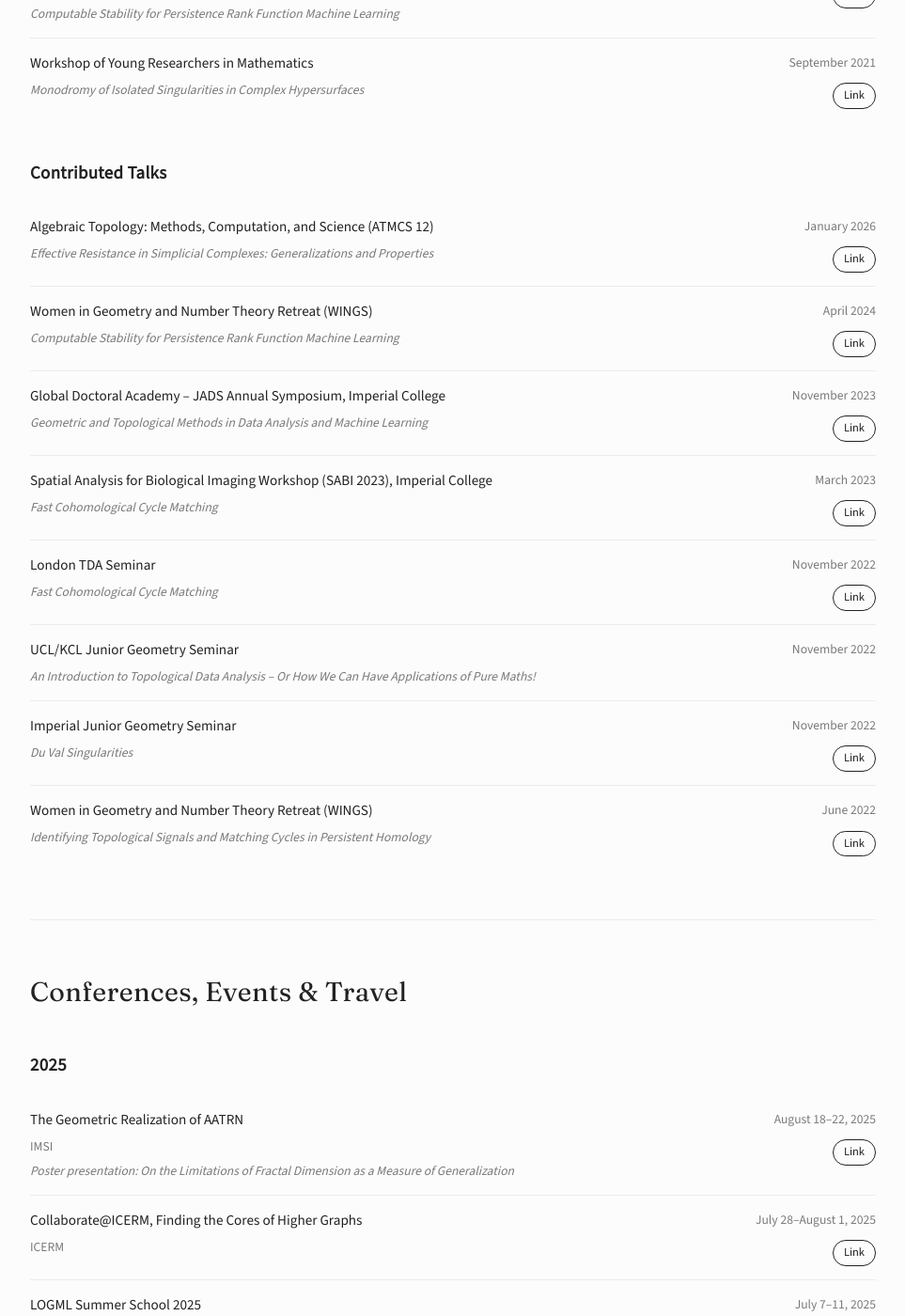
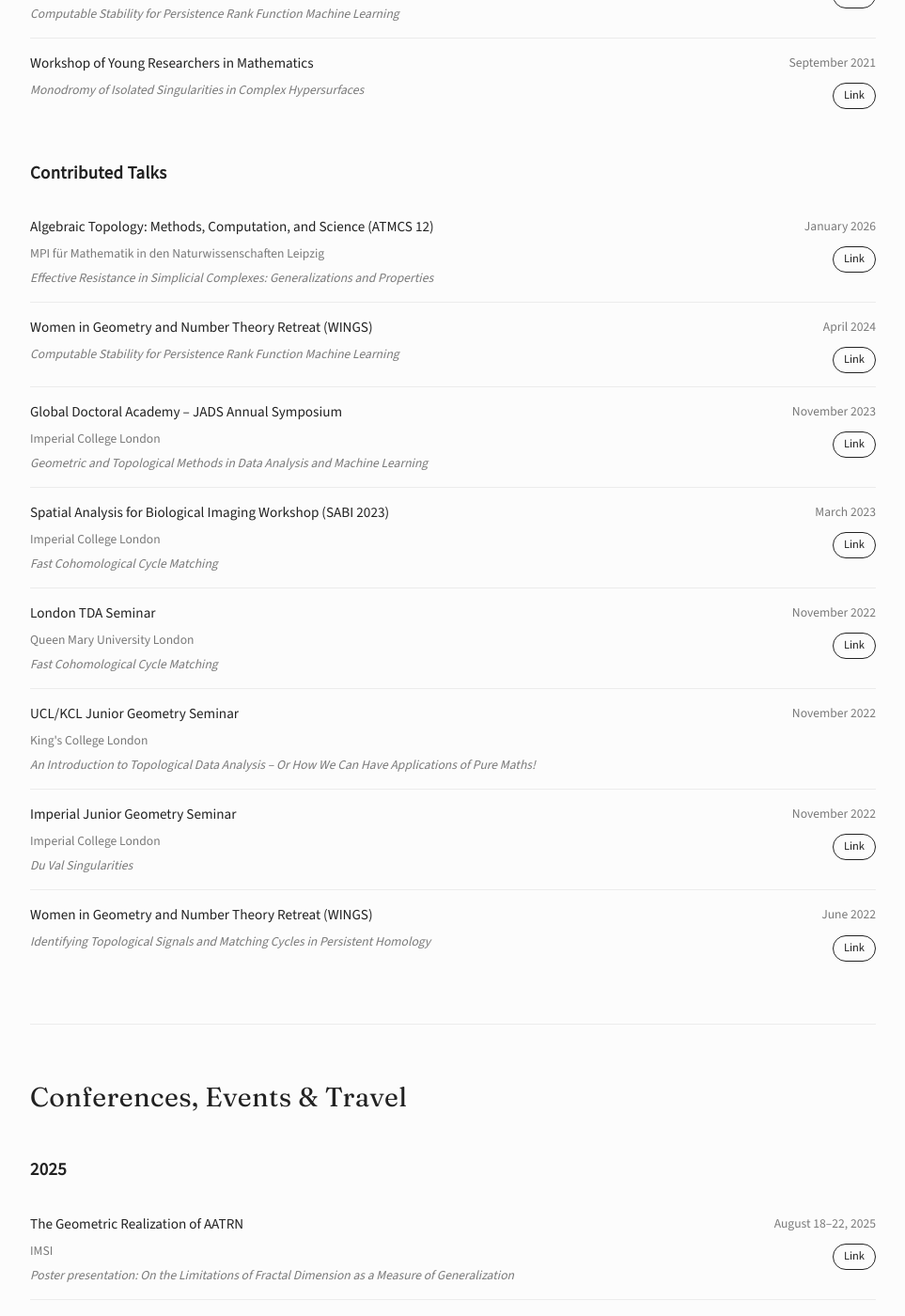
Before and after one commit to inesgare/inesgare.github.io, a Jekyll site: the page built from talks.md, in a window 1280 px wide and 1400 px high, scrolled down 1798 px. Shown: the whole window at 94% size, without its empty margins (158-1121 px from the left). Built offline with Jekyll 4.4.1, drawn with Linux system fonts in a browser that asks for light colours.

Commit message:
updated news

```diff
--- a/talks.md
+++ b/talks.md
@@ -182,6 +182,7 @@ layout: default
   <div class="talks-item">
     <div class="talks-info">
       <div class="talks-venue">Algebraic Topology: Methods, Computation, and Science (ATMCS 12)</div>
+      <div class="talks-location">MPI für Mathematik in den Naturwissenschaften Leipzig</div>
       <div class="talks-title">Effective Resistance in Simplicial Complexes: Generalizations and Properties</div>
     </div>
     <div class="talks-right">
@@ -201,7 +202,8 @@ layout: default
   </div>
   <div class="talks-item">
     <div class="talks-info">
-      <div class="talks-venue">Global Doctoral Academy – JADS Annual Symposium, Imperial College</div>
+      <div class="talks-venue">Global Doctoral Academy – JADS Annual Symposium</div>
+      <div class="talks-location">Imperial College London</div>
       <div class="talks-title">Geometric and Topological Methods in Data Analysis and Machine Learning</div>
     </div>
     <div class="talks-right">
@@ -211,7 +213,8 @@ layout: default
   </div>
   <div class="talks-item">
     <div class="talks-info">
-      <div class="talks-venue">Spatial Analysis for Biological Imaging Workshop (SABI 2023), Imperial College</div>
+      <div class="talks-venue">Spatial Analysis for Biological Imaging Workshop (SABI 2023)</div>
+      <div class="talks-location">Imperial College London</div>
       <div class="talks-title">Fast Cohomological Cycle Matching</div>
     </div>
     <div class="talks-right">
@@ -222,6 +225,7 @@ layout: default
   <div class="talks-item">
     <div class="talks-info">
       <div class="talks-venue">London TDA Seminar</div>
+      <div class="talks-location">Queen Mary University London</div>
       <div class="talks-title">Fast Cohomological Cycle Matching</div>
     </div>
     <div class="talks-right">
@@ -232,6 +236,7 @@ layout: default
   <div class="talks-item">
     <div class="talks-info">
       <div class="talks-venue">UCL/KCL Junior Geometry Seminar</div>
+      <div class="talks-location">King's College London</div>
       <div class="talks-title">An Introduction to Topological Data Analysis – Or How We Can Have Applications of Pure Maths!</div>
     </div>
     <div class="talks-right">
@@ -241,6 +246,7 @@ layout: default
   <div class="talks-item">
     <div class="talks-info">
       <div class="talks-venue">Imperial Junior Geometry Seminar</div>
+      <div class="talks-location">Imperial College London</div>
       <div class="talks-title">Du Val Singularities</div>
     </div>
     <div class="talks-right">
```
Also changed, not shown: _news/oral-icml-26.md (deleted, +0 -6 lines), _news/tdl-course.md (added, +6 -0 lines).
